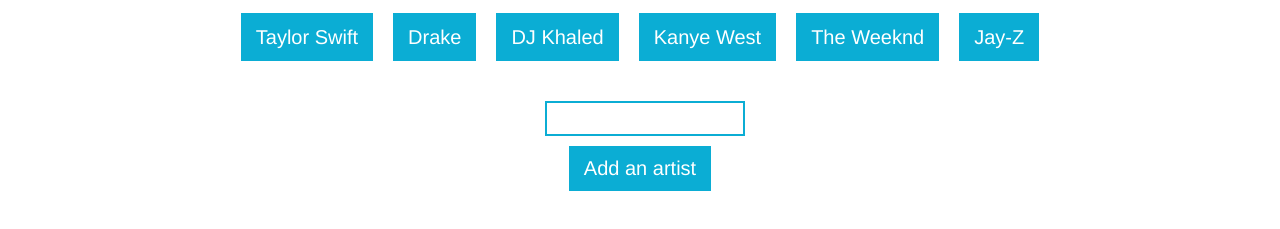
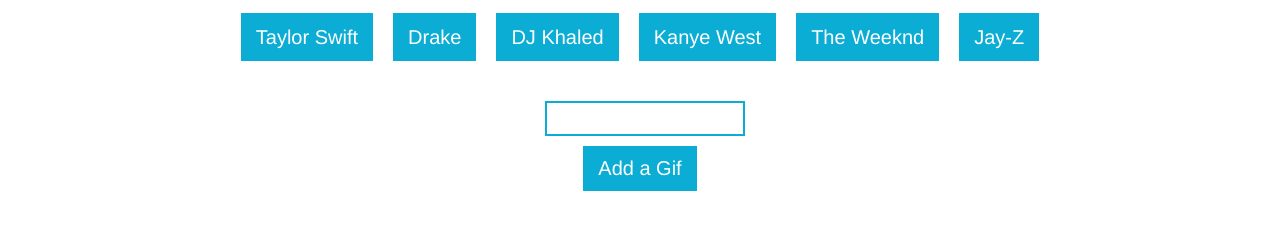
Before and after one commit to saadmecci/GifTastic, a plain HTML site: page index.html in a window 1280 px wide. Shown: the part 97-326 px from the top of the page. Drawn offline with nearby package versions, Linux system fonts and the light colour scheme.

Commit message:
updatedReadme

```diff
--- a/index.html
+++ b/index.html
@@ -58,7 +58,7 @@
 
 					<input type="text" id="searchBox">
 					<br>
-					<input type="submit" class="buttonAppender" value="Add an artist">
+					<input type="submit" class="buttonAppender" value="Add a Gif">
 
 				</form>
 
```
Also changed, not shown: 1 other file.
